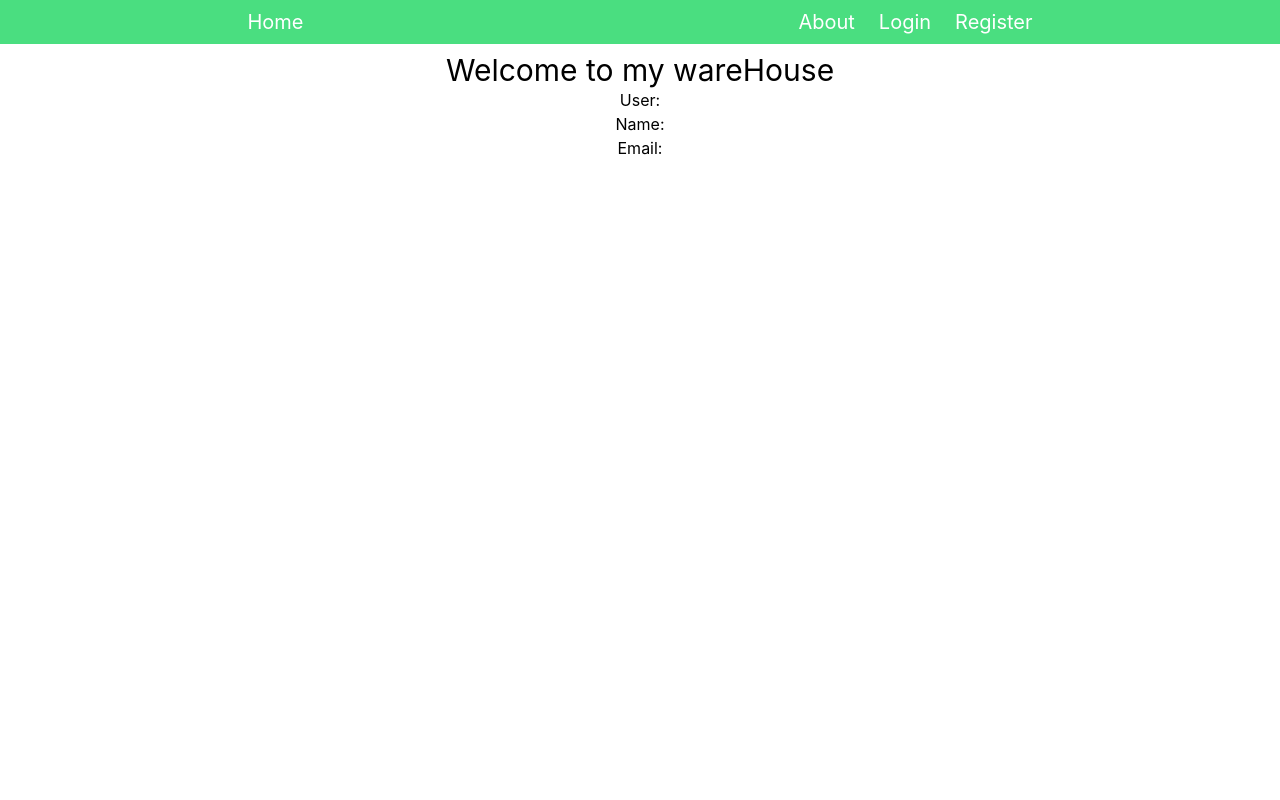
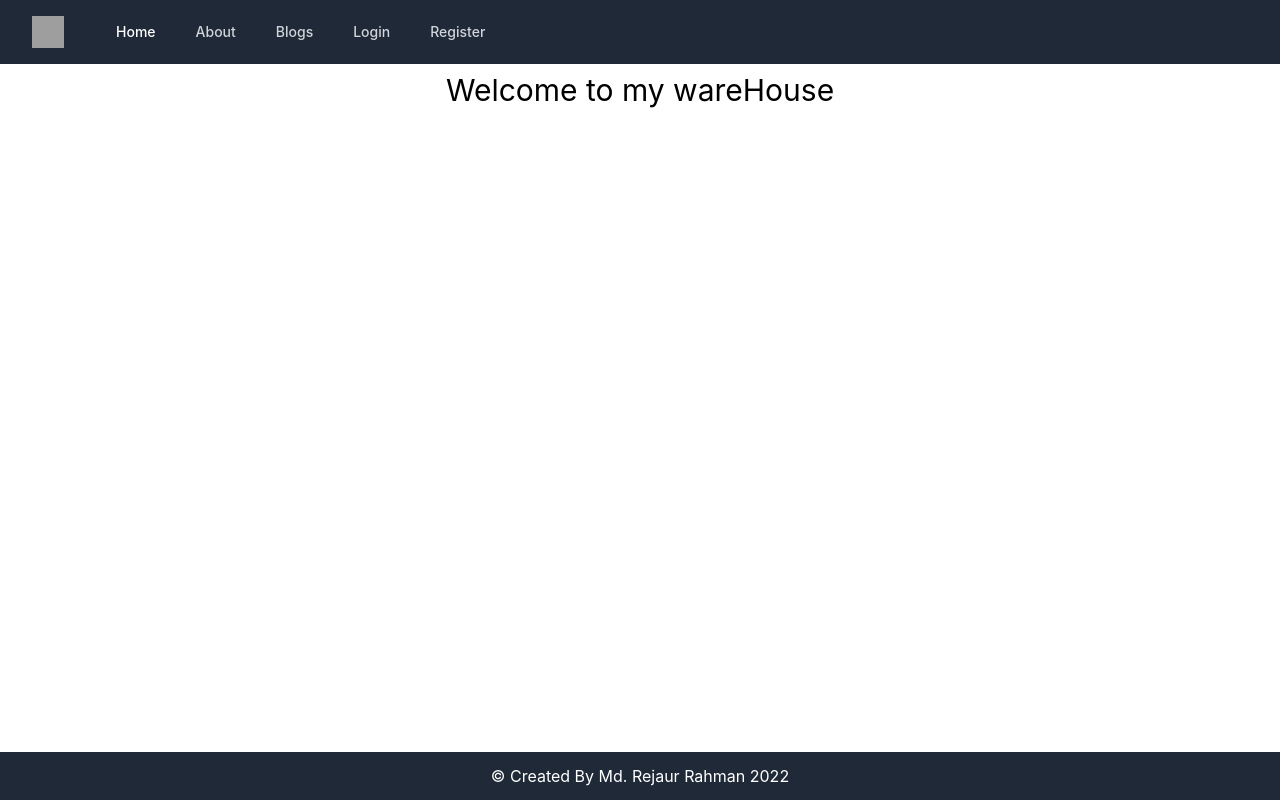
Before and after one commit to Rejaur9131/warehouse-management-client, a React (Create React App) app: page /user in a window 1280 px wide. Built offline with nearby package versions, Linux system fonts and the light colour scheme; no server answers; grey boxes are pictures that could not be loaded.

Commit message:
navbar and footer  done with responsiveness

```diff
--- a/package.json
+++ b/package.json
@@ -3,6 +3,7 @@
   "version": "0.1.0",
   "private": true,
   "dependencies": {
+    "@headlessui/react": "^1.6.0",
     "@testing-library/jest-dom": "^5.16.4",
     "@testing-library/react": "^13.1.1",
     "@testing-library/user-event": "^13.5.0",
--- a/public/index.html
+++ b/public/index.html
@@ -5,10 +5,7 @@
     <link rel="icon" href="%PUBLIC_URL%/favicon.ico" />
     <meta name="viewport" content="width=device-width, initial-scale=1" />
     <meta name="theme-color" content="#000000" />
-    <meta
-      name="description"
-      content="Web site created using create-react-app"
-    />
+    <meta name="description" content="Web site created using create-react-app" />
     <link rel="apple-touch-icon" href="%PUBLIC_URL%/logo192.png" />
     <!--
       manifest.json provides metadata used when your web app is installed on a
--- a/src/App.js
+++ b/src/App.js
@@ -7,6 +7,8 @@ import Login from './Pages/Login/Login/Login';
 import Register from './Pages/Login/Register/Register';
 import ShowUsers from './Pages/ShowUser/ShowUsers';
 import Header from './Pages/Shared/Header/Header';
+import RequireAuth from './Pages/Login/RequireAuth/RequireAuth';
+import Footer from './Pages/Shared/Footer/Footer';
 
 function App() {
   return (
@@ -19,8 +21,16 @@ function App() {
         <Route path="/about" element={<About></About>}></Route>
         <Route path="/register" element={<Register></Register>}></Route>
         <Route path="/login" element={<Login></Login>}></Route>
-        <Route path="/user" element={<ShowUsers></ShowUsers>}></Route>
+        <Route
+          path="/user"
+          element={
+            <RequireAuth>
+              <ShowUsers></ShowUsers>
+            </RequireAuth>
+          }
+        ></Route>
       </Routes>
+      <Footer></Footer>
     </div>
   );
 }
--- a/src/Pages/Login/Login/Login.js
+++ b/src/Pages/Login/Login/Login.js
@@ -1,18 +1,44 @@
-import React from 'react';
-// import './Login.css';
-import { useNavigate } from 'react-router-dom';
+import axios from 'axios';
+import React, { useRef } from 'react';
+import { useSignInWithEmailAndPassword } from 'react-firebase-hooks/auth';
+import { useLocation, useNavigate } from 'react-router-dom';
+import auth from './../../../firebase.init';
 
 const Login = () => {
+  const emailRef = useRef('');
+  const passwordRef = useRef('');
   const navigate = useNavigate();
+  const location = useLocation;
+  const [signInWithEmailAndPassword, user, loading, error] = useSignInWithEmailAndPassword(auth);
+
+  let from = location.state?.from?.pathname || '/';
+
+  const handleSubmit = async (event) => {
+    event.preventDefault();
+    const email = emailRef.current.value;
+    const password = passwordRef.current.value;
+
+    await signInWithEmailAndPassword(email, password);
+    const { data } = await axios.post('http://localhost:5000/login', { email });
+    localStorage.setItem('accessToken', data.accessToken);
+    navigate(from, { replace: true });
+  };
+
+  if (user) {
+    // navigate(from, { replace: true });
+  }
+
   return (
-    <div className="login-page w-80 mx-auto mt-20">
+    <div className="login-page w-80 mx-auto mt-10">
       <div className="form bg-green-100 py-5 rounded-md shadow-lg">
-        <form className="login-form py-10">
-          <input className="bg-slate-200 p-2 mb-4 outline-none rounded" type="email" placeholder="Email address" />
+        <form onSubmit={handleSubmit} className="login-form py-10">
+          <input className="bg-slate-200 p-2 mb-4 outline-none rounded" type="email" ref={emailRef} placeholder="Email address" />
           <br />
-          <input className="bg-slate-200 p-2 mb-4 outline-none rounded" type="password" placeholder="Password" />
+          <input className="bg-slate-200 p-2 mb-4 outline-none rounded" type="password" ref={passwordRef} placeholder="Password" />
           <br />
-          <button className="bg-green-400 py-2 px-6 mb-4 rounded-md">Login</button>
+          <button className="bg-green-400 py-2 px-6 mb-4 rounded-md" type="submit">
+            Login
+          </button>
           <p className="message">
             Don't Have an Account?{' '}
             <span className="cursor-pointer text-green-400 font-semibold" onClick={() => navigate('/register')}>
--- a/src/Pages/Login/Register/Register.js
+++ b/src/Pages/Login/Register/Register.js
@@ -19,7 +19,7 @@ const Register = () => {
 
   const navigate = useNavigate();
   return (
-    <div className=" login-page w-80 mx-auto mt-20">
+    <div className=" login-page w-80 mx-auto mt-10 ">
       <div className="form bg-green-100 py-5 rounded-md shadow-lg ">
         <form onSubmit={handleSubmit} className="register-form py-10">
           <input className="bg-slate-200 p-2 mb-4 outline-none rounded" type="text" placeholder="Name" />
--- /dev/null
+++ b/src/Pages/Login/RequireAuth/RequireAuth.js
@@ -0,0 +1,12 @@
+import { useAuthState } from 'react-firebase-hooks/auth';
+import auth from './../../../firebase.init';
+
+const RequireAuth = ({ children }) => {
+  const [user, loading] = useAuthState(auth);
+
+  if (user) {
+    return children;
+  }
+};
+
+export default RequireAuth;
--- /dev/null
+++ b/src/Pages/Shared/Footer/Footer.js
@@ -0,0 +1,12 @@
+import React from 'react';
+
+const Footer = () => {
+  return (
+    <footer className="fixed bottom-0 bg-gray-800 w-full py-3 text-white">
+      <p>&copy; Created By Md. Rejaur Rahman {new Date().getFullYear()}</p>
+      <p></p>
+    </footer>
+  );
+};
+
+export default Footer;
--- a/src/Pages/Shared/Header/Header.js
+++ b/src/Pages/Shared/Header/Header.js
@@ -1,28 +1,92 @@
-import React from 'react';
+import { Transition } from '@headlessui/react';
+import { signOut } from 'firebase/auth';
+import React, { useState } from 'react';
+import { useAuthState } from 'react-firebase-hooks/auth';
 import { Link } from 'react-router-dom';
+import auth from './../../../firebase.init';
 
 const Header = () => {
+  const [user] = useAuthState(auth);
+  const [isOpen, setIsOpen] = useState(false);
+
+  const handleSignOut = () => {
+    signOut(auth);
+  };
   return (
-    <div className="App">
-      <nav className="bg-green-400 text-white py-2  flex justify-around text-xl">
-        <div className="justify-start">
-          <Link className="p-3" to="/">
+    <nav className="bg-gray-800">
+      <div className="max-w-7xl mx-auto px-4 sm:px-6 lg:px-8">
+        <div className="flex items-center justify-between h-16">
+          <div className="flex items-center">
+            <div className="flex-shrink-0">
+              <img className="h-8 w-8" src="https://tailwindui.com/img/logos/workflow-mark-indigo-500.svg" alt="Workflow" />
+            </div>
+            <div className="hidden md:block">
+              <div className="ml-10 flex items-baseline space-x-4">
+                <Link to="/home" className=" hover:bg-gray-700 text-white px-3 py-2 rounded-md text-sm font-medium">
                   Home
                 </Link>
-        </div>
-        <div className="justify-end">
-          <Link className="p-3" to="/about">
+
+                <Link to="/about" className="text-gray-300 hover:bg-gray-700 hover:text-white px-3 py-2 rounded-md text-sm font-medium">
                   About
                 </Link>
-          <Link className="p-3" to="/login">
+
+                <Link to="/blogs" className="text-gray-300 hover:bg-gray-700 hover:text-white px-3 py-2 rounded-md text-sm font-medium">
+                  Blogs
+                </Link>
+
+                <Link to="/login" className="text-gray-300 hover:bg-gray-700 hover:text-white px-3 py-2 rounded-md text-sm font-medium">
                   Login
                 </Link>
-          <Link className="p-3" to="/register">
+
+                <Link to="/register" className="text-gray-300 hover:bg-gray-700 hover:text-white px-3 py-2 rounded-md text-sm font-medium">
                   Register
                 </Link>
               </div>
+            </div>
+          </div>
+          <div className="-mr-2 flex md:hidden">
+            <button onClick={() => setIsOpen(!isOpen)} type="button" className="bg-gray-900 inline-flex items-center justify-center p-2 rounded-md text-gray-400 hover:text-white hover:bg-gray-800 focus:outline-none focus:ring-2 focus:ring-offset-2 focus:ring-offset-gray-800 focus:ring-white" aria-controls="mobile-menu" aria-expanded="false">
+              <span className="sr-only">Open main menu</span>
+              {!isOpen ? (
+                <svg className="block h-6 w-6" xmlns="http://www.w3.org/2000/svg" fill="none" viewBox="0 0 24 24" stroke="currentColor" aria-hidden="true">
+                  <path strokeLinecap="round" strokeLinejoin="round" strokeWidth="2" d="M4 6h16M4 12h16M4 18h16" />
+                </svg>
+              ) : (
+                <svg className="block h-6 w-6" xmlns="http://www.w3.org/2000/svg" fill="none" viewBox="0 0 24 24" stroke="currentColor" aria-hidden="true">
+                  <path strokeLinecap="round" strokeLinejoin="round" strokeWidth="2" d="M6 18L18 6M6 6l12 12" />
+                </svg>
+              )}
+            </button>
+          </div>
+        </div>
+      </div>
+
+      <Transition show={isOpen} enter="transition ease-out duration-100 transform" enterFrom="opacity-0 scale-95" enterTo="opacity-100 scale-100" leave="transition ease-in duration-75 transform" leaveFrom="opacity-100 scale-100" leaveTo="opacity-0 scale-95">
+        <div className="md:hidden" id="mobile-menu">
+          <div className="px-2 pt-2 pb-3 space-y-1 sm:px-3">
+            <Link to="/home" className="hover:bg-gray-700 text-white block px-3 py-2 rounded-md text-base font-medium">
+              Home
+            </Link>
+
+            <Link to="/about" className="text-gray-300 hover:bg-gray-700 hover:text-white block px-3 py-2 rounded-md text-base font-medium">
+              About
+            </Link>
+
+            <Link to="/blogs" className="text-gray-300 hover:bg-gray-700 hover:text-white block px-3 py-2 rounded-md text-base font-medium">
+              Blogs
+            </Link>
+
+            <Link to="/login" className="text-gray-300 hover:bg-gray-700 hover:text-white block px-3 py-2 rounded-md text-base font-medium">
+              Login
+            </Link>
+
+            <Link to="/register" className="text-gray-300 hover:bg-gray-700 hover:text-white block px-3 py-2 rounded-md text-base font-medium">
+              Register
+            </Link>
+          </div>
+        </div>
+      </Transition>
     </nav>
-    </div>
   );
 };
 
--- a/src/Pages/ShowUser/ShowUsers.js
+++ b/src/Pages/ShowUser/ShowUsers.js
@@ -1,8 +1,12 @@
 import React, { useEffect, useState } from 'react';
+import auth from './../../firebase.init';
+import { useAuthState } from 'react-firebase-hooks/auth';
 const axios = require('axios');
 
 const ShowUsers = () => {
-  const [user, setUser] = useState({});
+  const [user1, setUser] = useState({});
+  const [user, loading] = useAuthState(auth);
+  const email = user.email;
 
   useEffect(() => {
     // fetch('http://localhost:5000/user')
@@ -10,20 +14,26 @@ const ShowUsers = () => {
     //   .then((data) => setuser(data));
     async function getUser() {
       try {
-        const response = await axios.get('https://mighty-tundra-60572.herokuapp.com/user');
-        setUser(response.data);
+        // const response = await axios.get('https://mighty-tundra-60572.herokuapp.com/user');
+        // setUser(response.data);
+        const { data } = await axios.get(`http://localhost:5000/user?email=${email}`, {
+          headers: {
+            authorization: `Bearer ${localStorage.getItem('accessToken')}`
+          }
+        });
+        setUser(data);
       } catch (error) {
         // console.error(error);
       }
     }
     getUser();
-  }, []);
+  }, [email]);
 
   return (
     <div>
-      <h2>User: {user.length} </h2>
-      <h3>Name: {user[0]?.name}</h3>
-      <h3>Email: {user[0]?.email}</h3>
+      <h2>User: {user1.length} </h2>
+      <h3>Name: {user1[0]?.name}</h3>
+      <h3>Email: {user.email}</h3>
     </div>
   );
 };
```
Also changed, not shown: 1 other file (tests, documents, lock files or other folders). Lines whose indentation alone changed are shown as unchanged.
